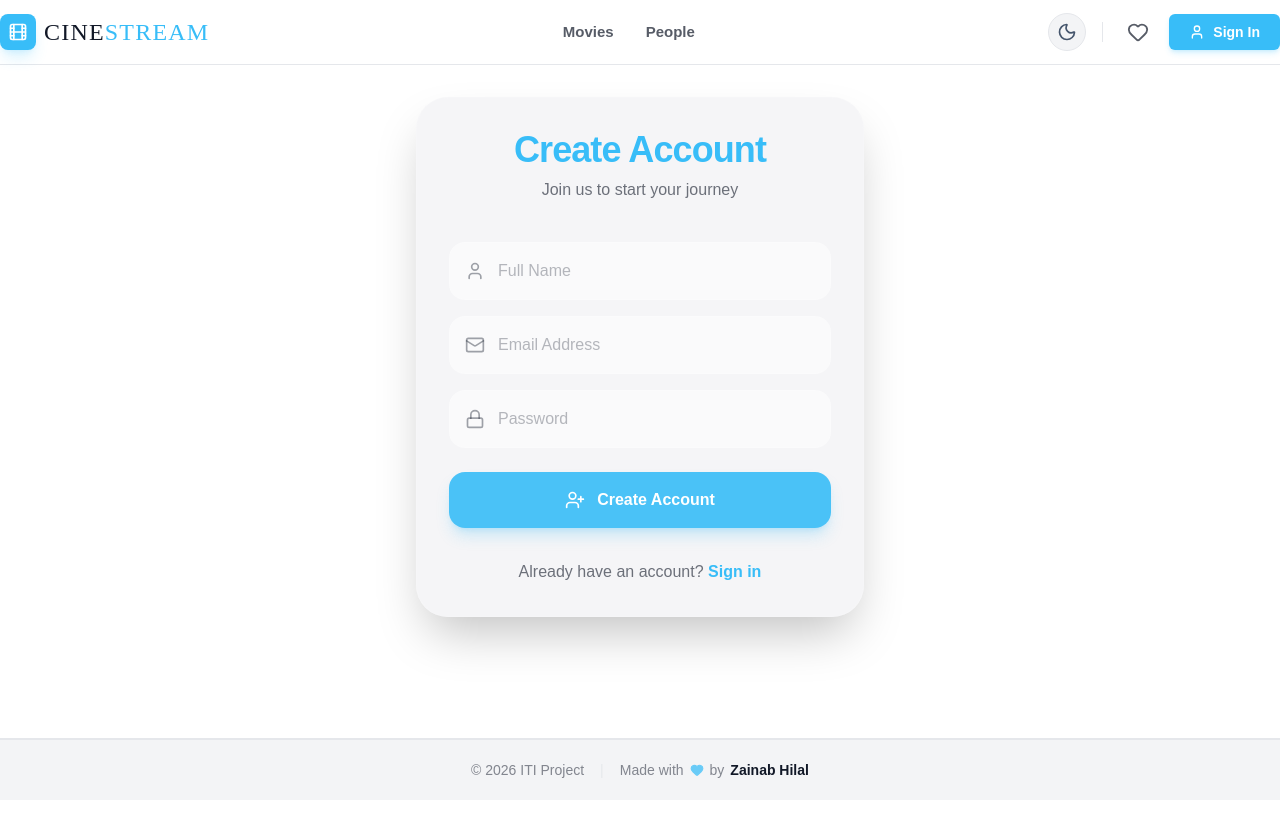
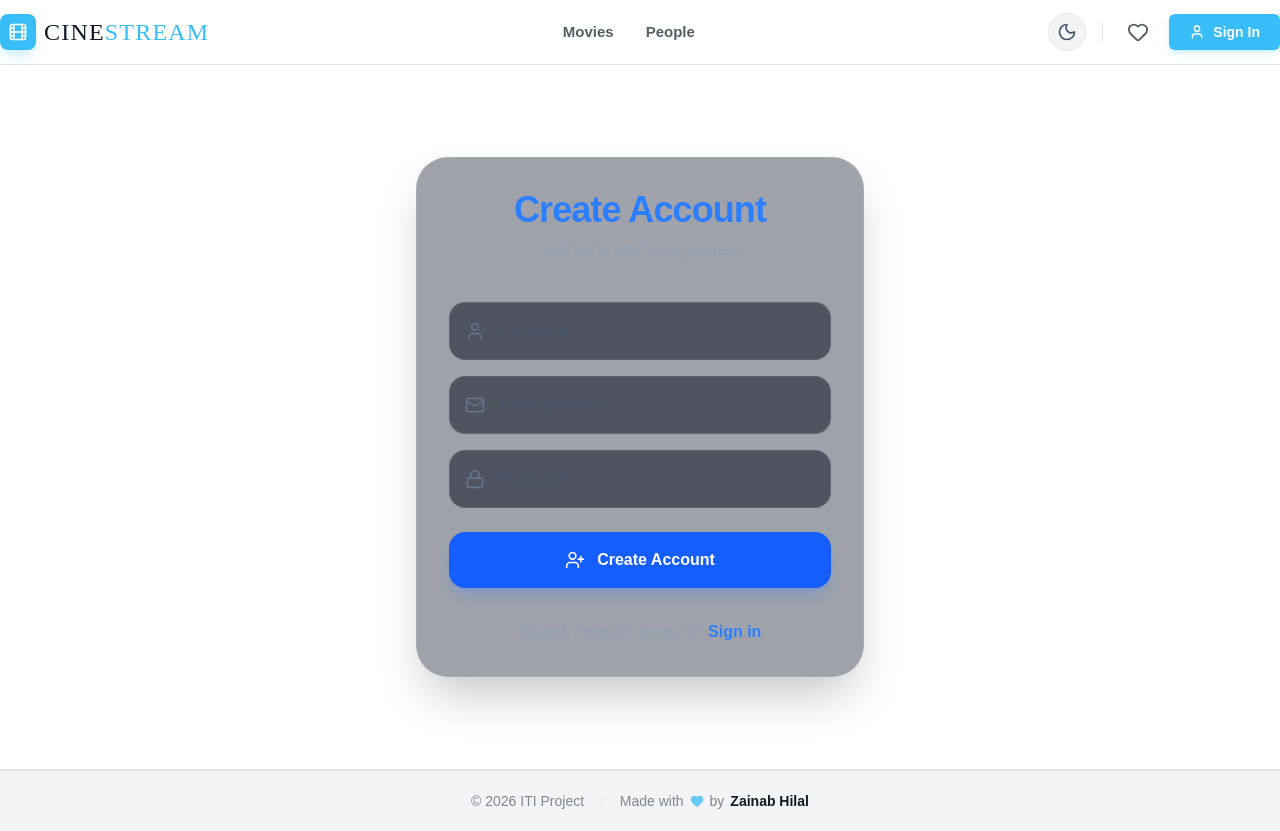
Before and after one commit to Zain5689/Final-React-MovieBox, a React (Vite) app: page /register in a window 1280 px wide. Before the commit the page ends 800 px from the top, so only its background shows below. Built offline with nearby package versions, Linux system fonts and the light colour scheme.

Commit message:
fix: resolve private route redirection and fix JSX file extensions for Vite compatibility

```diff
--- /dev/null
+++ b/src/components/common/PrivateRoute.jsx
@@ -0,0 +1,7 @@
+import { useMovieStore } from "@/store/useMovieStore";
+import { Navigate } from "react-router";
+
+export const PrivateRoute = ({ children }) => {
+  const user = useMovieStore((state) => state.user);
+  return user ? children : <Navigate to="/login" replace />;
+};
--- a/src/main.jsx
+++ b/src/main.jsx
@@ -1,7 +1,7 @@
 import "./index.css";
 import { StrictMode } from "react";
 import { createRoot } from "react-dom/client";
-import { createBrowserRouter, RouterProvider } from "react-router";
+import { createBrowserRouter, RouterProvider, Navigate } from "react-router";
 import MainLayout from "./layouts/MainLayout";
 import NotFound404 from "./pages/NotFound404";
 import Login from "./pages/Login";
@@ -13,14 +13,7 @@ import WishList from "./pages/wishList";
 import Register from "./pages/Register";
 import SearchResults from "./pages/SearchResults";
 import PersonDetails from "./pages/PersonDetails";
-import { Navigate } from "react-router-dom";
-import { useMovieStore } from "./store/useMovieStore";
-
-const PrivateRoute = ({ children }) => {
-  const isAuthenticated = useMovieStore((state) => state.isAuthenticated);
-
-  return isAuthenticated ? children : <Navigate to="/login" />;
-};
+import { PrivateRoute } from "./components/common/PrivateRoute";
 
 const router = createBrowserRouter([
   {
@@ -30,38 +23,30 @@ const router = createBrowserRouter([
       {
         index: true,
         element: <Movie />,
-        handle: { title: "Movies - Movie App" },
       },
       {
         path: "login",
         element: <Login />,
-        handle: { title: "Login" },
       },
       {
         path: "register",
         element: <Register />,
-        handle: { title: "Register" },
       },
-
       {
         path: "people",
         element: <People />,
-        handle: { title: "People" },
       },
       {
         path: "people/:id",
         element: <PersonDetails />,
-        handle: { title: "PersonDetails" },
       },
       {
         path: "movie/:id",
         element: <MovieDetails />,
-        handle: { title: "Movie Details" },
       },
       {
         path: "user",
         element: <UserPage />,
-        handle: { title: "My Profile" },
       },
       {
         path: "wishlist",
@@ -70,19 +55,16 @@ const router = createBrowserRouter([
             <WishList />
           </PrivateRoute>
         ),
-        handle: { title: "Wishlist" },
       },
       {
         path: "search",
         element: <SearchResults />,
-        handle: { title: "Search" },
       },
     ],
   },
   {
     path: "*",
     element: <NotFound404 />,
-    handle: { title: "404 - Page Not Found" },
   },
 ]);
 
--- a/src/pages/Register.jsx
+++ b/src/pages/Register.jsx
@@ -1,59 +1,105 @@
+import { useState } from "react";
 import { Mail, Lock, User, UserPlus, ArrowRight } from "lucide-react";
-import { Link } from "react-router";
+import { Link, useNavigate } from "react-router";
+import { useMovieStore } from "../store/useMovieStore";
+import toast from "react-hot-toast";
+import { registerUser } from "@/api/authService";
 
 const Register = () => {
+  const navigate = useNavigate();
+  const setUser = useMovieStore((state) => state.setUser);
+
+  const [formData, setFormData] = useState({
+    name: "",
+    email: "",
+    password: "",
+  });
+
+  const handleSubmit = (e) => {
+    e.preventDefault();
+    try {
+      const newUser = registerUser(formData.email, formData.password);
+
+      setUser(newUser);
+
+      toast.success("Account created! You can now use your Wishlist ❤️");
+
+      navigate("/wishlist");
+    } catch (error) {
+      toast.error(error.message);
+    }
+  };
+
   return (
-    <div className="flex mx-auto justify-center items-center">
-      <div className="relative z-10 w-full max-w-md p-8 mx-4 bg-surface-elevated/40 backdrop-blur-2xl border border-white/10 rounded-[2rem] shadow-2xl">
+    <div className="flex mx-auto justify-center items-center min-h-[80vh]">
+      <div className="relative z-10 w-full max-w-md p-8 mx-4 bg-slate-900/40 backdrop-blur-2xl border border-white/10 rounded-[2rem] shadow-2xl">
         <div className="text-center mb-10">
-          <h2 className="text-4xl font-black text-primary mb-2 tracking-tight">
+          <h2 className="text-4xl font-black text-blue-500 mb-2 tracking-tight">
             Create Account
           </h2>
-          <p className="text-text-main/60 font-medium">
+          <p className="text-slate-400 font-medium">
             Join us to start your journey
           </p>
         </div>
 
-        <form className="space-y-6" onSubmit={(e) => e.preventDefault()}>
+        <form className="space-y-6" onSubmit={handleSubmit}>
           <div className="space-y-4">
+            {/* Full Name */}
             <div className="relative group">
               <User
-                className="absolute left-4 top-1/2 -translate-y-1/2 text-text-main/40 group-focus-within:text-primary transition-colors"
+                className="absolute left-4 top-1/2 -translate-y-1/2 text-slate-500 group-focus-within:text-blue-500 transition-colors"
                 size={20}
               />
               <input
+                required
                 type="text"
                 placeholder="Full Name"
-                className="w-full pl-12 pr-4 py-4 bg-bg/50 border border-white/10 rounded-2xl text-text-main placeholder:text-text-main/30 focus:outline-none focus:ring-2 focus:ring-primary/50 transition-all"
+                className="w-full pl-12 pr-4 py-4 bg-slate-950/50 border border-white/10 rounded-2xl text-white placeholder:text-slate-600 focus:ring-2 focus:ring-blue-500/50 outline-none transition-all"
+                onChange={(e) =>
+                  setFormData({ ...formData, name: e.target.value })
+                }
               />
             </div>
 
+            {/* Email Address */}
             <div className="relative group">
               <Mail
-                className="absolute left-4 top-1/2 -translate-y-1/2 text-text-main/40 group-focus-within:text-primary transition-colors"
+                className="absolute left-4 top-1/2 -translate-y-1/2 text-slate-500 group-focus-within:text-blue-500 transition-colors"
                 size={20}
               />
               <input
+                required
                 type="email"
                 placeholder="Email Address"
-                className="w-full pl-12 pr-4 py-4 bg-bg/50 border border-white/10 rounded-2xl text-text-main placeholder:text-text-main/30 focus:outline-none focus:ring-2 focus:ring-primary/50 transition-all"
+                className="w-full pl-12 pr-4 py-4 bg-slate-950/50 border border-white/10 rounded-2xl text-white placeholder:text-slate-600 focus:ring-2 focus:ring-blue-500/50 outline-none transition-all"
+                onChange={(e) =>
+                  setFormData({ ...formData, email: e.target.value })
+                }
               />
             </div>
 
+            {/* Password */}
             <div className="relative group">
               <Lock
-                className="absolute left-4 top-1/2 -translate-y-1/2 text-text-main/40 group-focus-within:text-primary transition-colors"
+                className="absolute left-4 top-1/2 -translate-y-1/2 text-slate-500 group-focus-within:text-blue-500 transition-colors"
                 size={20}
               />
               <input
+                required
                 type="password"
                 placeholder="Password"
-                className="w-full pl-12 pr-4 py-4 bg-bg/50 border border-white/10 rounded-2xl text-text-main placeholder:text-text-main/30 focus:outline-none focus:ring-2 focus:ring-primary/50 transition-all"
+                className="w-full pl-12 pr-4 py-4 bg-slate-950/50 border border-white/10 rounded-2xl text-white placeholder:text-slate-600 focus:ring-2 focus:ring-blue-500/50 outline-none transition-all"
+                onChange={(e) =>
+                  setFormData({ ...formData, password: e.target.value })
+                }
               />
             </div>
           </div>
 
-          <button className="group relative w-full flex items-center justify-center gap-3 px-8 py-4 bg-primary/90 text-white font-bold rounded-2xl hover:scale-[1.02] active:scale-95 transition-all shadow-lg shadow-primary/25">
+          <button
+            type="submit"
+            className="group relative w-full flex items-center justify-center gap-3 px-8 py-4 bg-blue-600 text-white font-bold rounded-2xl hover:scale-[1.02] active:scale-95 transition-all shadow-lg shadow-blue-500/25"
+          >
             <UserPlus size={20} />
             Create Account
             <ArrowRight
@@ -63,12 +109,9 @@ const Register = () => {
           </button>
         </form>
 
-        <p className="mt-8 text-center text-text-main/60">
+        <p className="mt-8 text-center text-slate-400">
           Already have an account?{" "}
-          <Link
-            to={"/login"}
-            className="text-primary font-bold hover:underline"
-          >
+          <Link to="/login" className="text-blue-500 font-bold hover:underline">
             Sign in
           </Link>
         </p>
```
Also changed, not shown: src/pages/Login.jsx (+55 -19 lines).
